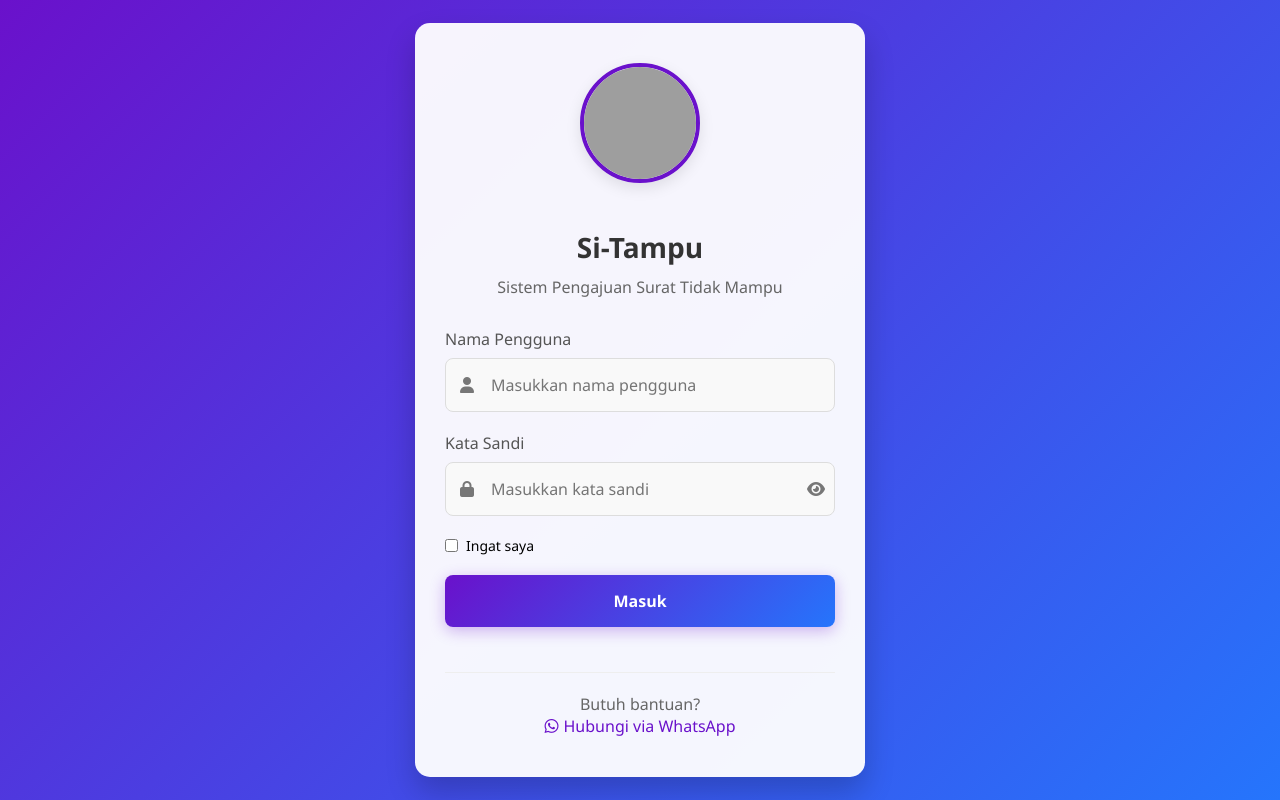
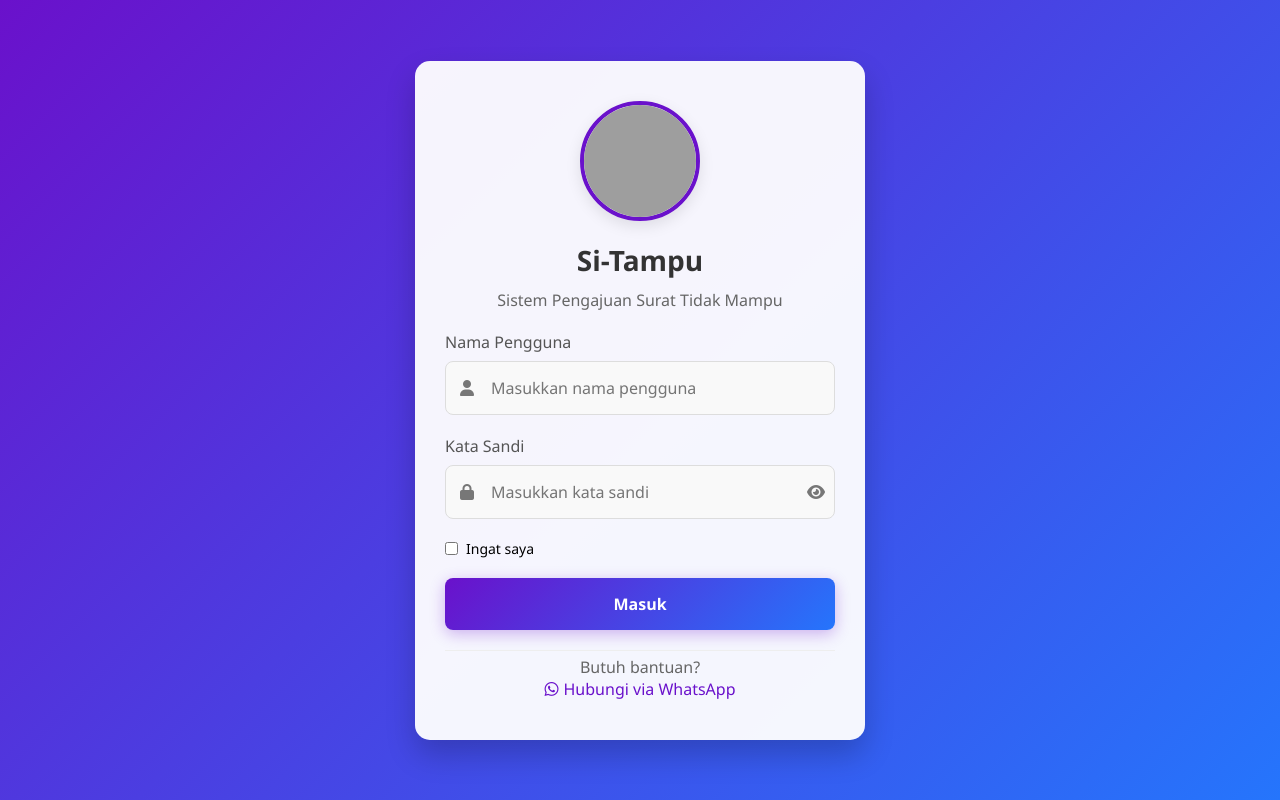
Before and after one commit to AkbarOfficial21/Web_Page, a plain HTML site: page login.html in a window 1280 px wide. Drawn offline with Linux system fonts and the light colour scheme; grey boxes are pictures that could not be loaded.

Commit message:
Update login.html

```diff
--- a/login.html
+++ b/login.html
@@ -35,7 +35,6 @@
 
         .logo-section {
             text-align: center;
-            margin-bottom: 25px;
         }
 
         .logo {
@@ -50,7 +49,7 @@
 
         .login-header {
             text-align: center;
-            margin-bottom: 30px;
+            margin-bottom: 20px;
         }
 
         .login-header h1 {
@@ -153,9 +152,8 @@
 
         .login-footer {
             text-align: center;
-            margin-top: 25px;
             color: #666;
-            padding-top: 20px;
+            padding-top: 5px;
             border-top: 1px solid #eee;
         }
 
```
